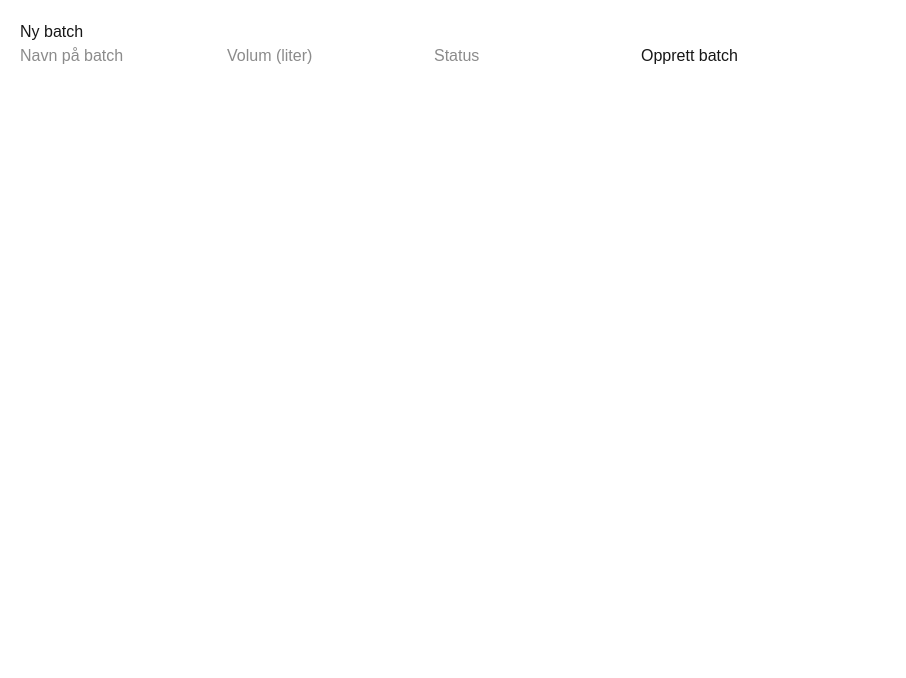
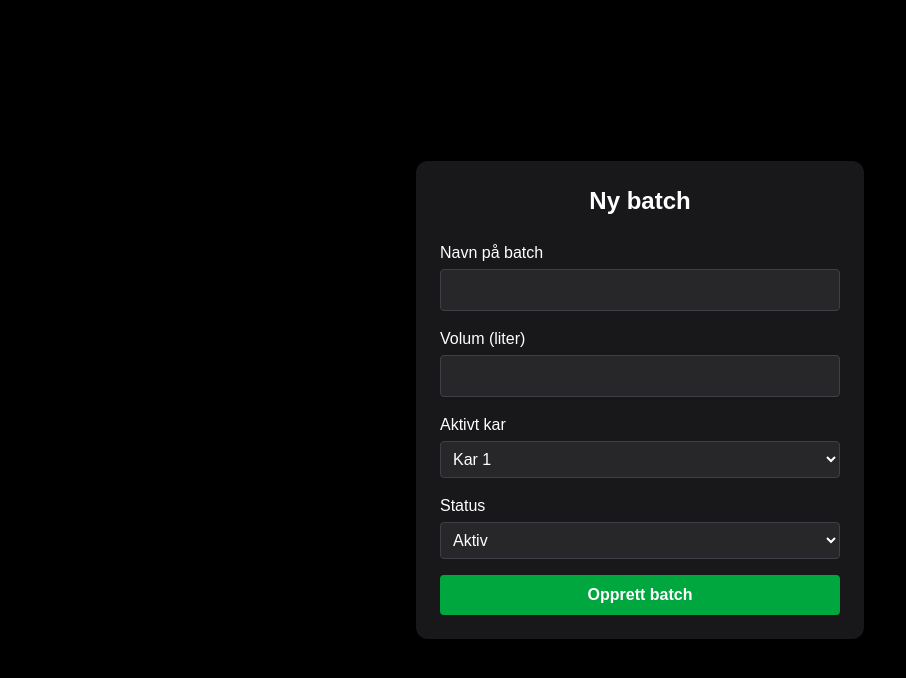
Before and after one commit to snekkerlien/batchlogg, a Next.js app: page / in a window 1280 px wide. Shown: the top 678 px of the page, without its empty margins (0-906 px from the left). Built offline with nearby package versions, Linux system fonts and the light colour scheme; no server answers.

Commit message:
Endret hvordan menyen ser ut

```diff
--- a/app/actions/createBatch.ts
+++ b/app/actions/createBatch.ts
@@ -1,25 +1,37 @@
-'use server';
+"use server";
 
-import { supabase } from '@/lib/supabaseClient';
+import { supabase } from "@/lib/supabaseClient";
 
 export async function createBatch(formData: FormData) {
-  const name = formData.get('name') as string;
-  const volume = Number(formData.get('volume'));
-  const status = formData.get('status') as string;
+  const name = formData.get("name") as string;
+  const volume = Number(formData.get("volume"));
+  const kar = Number(formData.get("kar"));
+  const status = formData.get("status") as string;
 
-  const { data, error } = await supabase
-    .from('batches')
-    .insert([
+  // Finn neste batchnummer
+  const { data: existing } = await supabase
+    .from("batches")
+    .select("batchnummer")
+    .order("batchnummer", { ascending: false })
+    .limit(1);
+
+  const nextBatchNumber =
+    existing && existing.length > 0 ? existing[0].batchnummer + 1 : 1;
+
+  const formattedBatchNumber = String(nextBatchNumber).padStart(4, "0");
+
+  const { error } = await supabase.from("batches").insert([
     {
       name,
       volume_l: volume,
+      kar,
       status,
+      batchnummer: formattedBatchNumber,
     },
   ]);
 
   if (error) {
     console.error(error);
-    return;
   }
 
   return;
--- a/app/page.tsx
+++ b/app/page.tsx
@@ -1,34 +1,76 @@
-import { createBatch } from './actions/createBatch';
+import { createBatch } from "./actions/createBatch";
 
 export default function Home() {
   return (
-    <div style={{ padding: 20 }}>
-      <h1>Ny batch</h1>
+    <main className="min-h-screen bg-black text-white flex items-center justify-center p-8">
+      <div className="w-full max-w-md bg-zinc-900 p-6 rounded-xl shadow-xl">
+        <h1 className="text-2xl font-bold mb-6 text-center">Ny batch</h1>
 
-      <form action={createBatch}>
+        <form action={createBatch} className="space-y-4">
+
+          {/* Batchnavn */}
+          <div>
+            <label className="block mb-1">Navn på batch</label>
             <input
               type="text"
               name="name"
-          placeholder="Navn på batch"
               required
+              className="w-full p-2 rounded bg-zinc-800 border border-zinc-700"
             />
+          </div>
 
+          {/* Volum */}
+          <div>
+            <label className="block mb-1">Volum (liter)</label>
             <input
               type="number"
               name="volume"
-          placeholder="Volum (liter)"
               required
+              className="w-full p-2 rounded bg-zinc-800 border border-zinc-700"
             />
+          </div>
 
-        <input
-          type="text"
+          {/* Kar */}
+          <div>
+            <label className="block mb-1">Aktivt kar</label>
+            <select
+              name="kar"
+              required
+              className="w-full p-2 rounded bg-zinc-800 border border-zinc-700"
+            >
+              <option value="1">Kar 1</option>
+              <option value="2">Kar 2</option>
+              <option value="3">Kar 3</option>
+              <option value="4">Kar 4</option>
+              <option value="5">Kar 5</option>
+              <option value="6">Kar 6</option>
+            </select>
+          </div>
+
+          {/* Status */}
+          <div>
+            <label className="block mb-1">Status</label>
+            <select
               name="status"
-          placeholder="Status"
               required
-        />
+              className="w-full p-2 rounded bg-zinc-800 border border-zinc-700"
+            >
+              <option value="Aktiv">Aktiv</option>
+              <option value="Secondary">Secondary</option>
+              <option value="Klaring">Klaring</option>
+              <option value="Flasket">Flasket</option>
+            </select>
+          </div>
 
-        <button type="submit">Opprett batch</button>
+          {/* Submit */}
+          <button
+            type="submit"
+            className="w-full bg-green-600 hover:bg-green-700 p-2 rounded font-semibold"
+          >
+            Opprett batch
+          </button>
         </form>
       </div>
+    </main>
   );
 }
```
Lines whose indentation alone changed are shown as unchanged.
